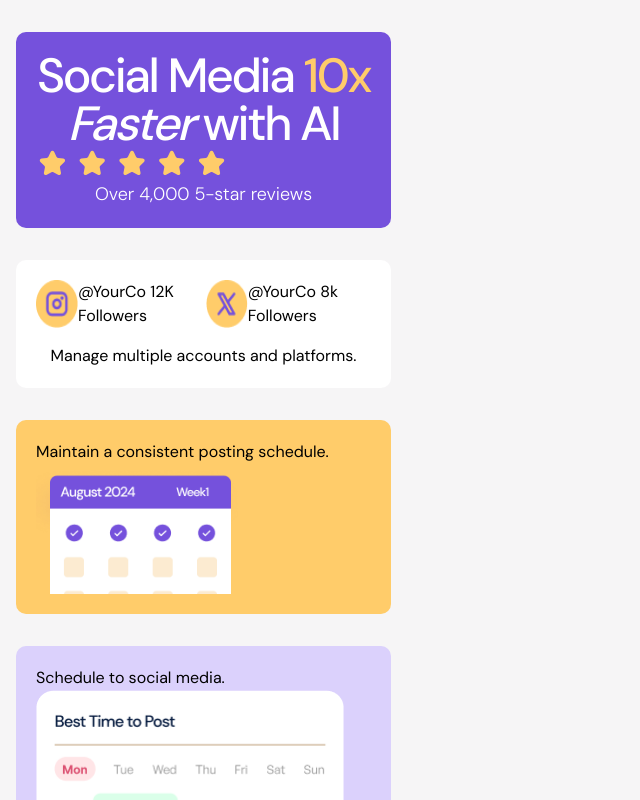
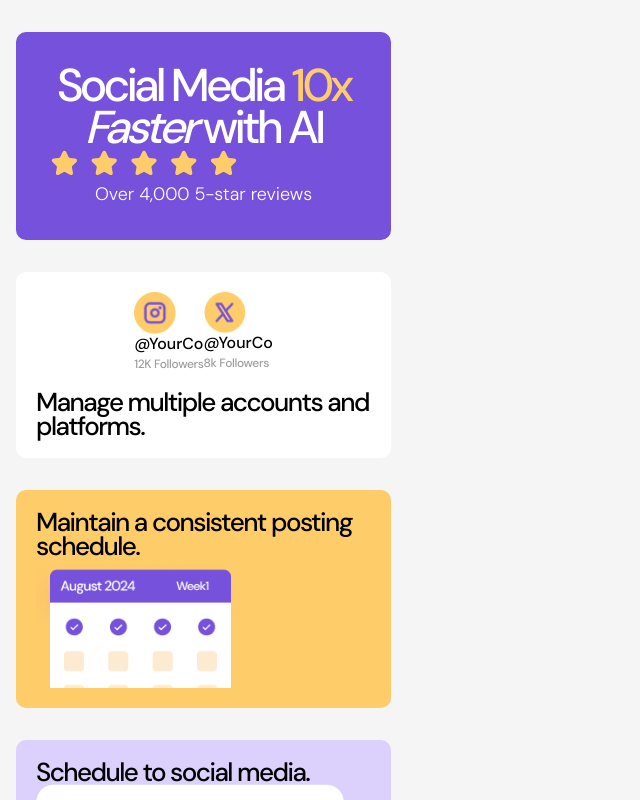
Before and after one commit to sorengrey/Frontend-Mentor-Bento-Grid, a Next.js app in the folder frontend-mentor-bento-grid/: page / in a window 1280 px wide. Shown: the top 800 px of the page, without its empty margins (0-640 px from the left). Built offline with nearby package versions, Linux system fonts and the light colour scheme.

Commit message:
Custom text styles
Created custom text styling to be reused throughout the page

```diff
--- a/frontend-mentor-bento-grid/src/app/globals.css
+++ b/frontend-mentor-bento-grid/src/app/globals.css
@@ -16,13 +16,6 @@
   --font-mono: var(--font-geist-mono);
 }
 
-.headline {
-  @apply text-white font-medium tracking-tighter text-5xl;
-}
-/* .text-preset-3 {
-  @apply bg-brandPurple text-white py-2 px-4 rounded-lg;
-} */
-
 @media (prefers-color-scheme: dark) {
   :root {
     --background: #0a0a0a;
@@ -35,3 +28,28 @@ body {
   color: var(--foreground);
   font-family: 'DM Sans', Helvetica, sans-serif;
 }
+
+
+/* Custom Styles */
+
+.headline {
+  @apply text-white font-medium tracking-[-0.085em] text-[46px] leading-[42px];
+}
+
+.text-preset-1 {
+  @apply text-black font-medium text-[16px] leading-[20px] tracking-[0px];
+}
+
+.text-preset-2 {
+  @apply text-black font-medium text-[18px] leading-[20px] tracking-[0px];
+}
+
+.text-preset-3 {
+  @apply text-black font-medium text-[26px] leading-[24px] tracking-[-0.06em];
+}
+
+.text-gray {
+  @apply text-[12px] text-[#9E9E9E] tracking-[-0.03em];
+}
+
+/* .mobile-defaults {} */
--- a/frontend-mentor-bento-grid/src/app/page.js
+++ b/frontend-mentor-bento-grid/src/app/page.js
@@ -4,11 +4,11 @@ export default function Home() {
   return (
     <div className="min-h-screen py-[32px] px-[16px] bg-[#F6F5F6]">
       <div className="grid grid-cols-1 max-w-[375px] items-center justify-items-center gap-[32px] margin-auto">
-        <div className="flex flex-col headline p-[20px] bg-[#7551DC] inline-block text-center rounded-[10px] w-full">
+        <div className="flex flex-col headline p-[32px] bg-[#7551DC] inline-block text-center rounded-[10px] w-full">
           Social Media
           <div className="flex text-[#FFCC6A] inline"> 10x </div>
-          <i>Faster</i> with AI
-          <div className="text-center margin-auto">
+          <i>Faster </i>with AI
+          <div className="">
             <Image
               src="/stars.svg"
               alt="five stars"
@@ -21,32 +21,32 @@ export default function Home() {
             Over 4,000 5-star reviews
           </div>
         </div>
-        <div className="flex flex-col items-center p-[20px] bg-white text-black rounded-[10px] padding-[16px]">
-          <div className="inline-flex bg-white mb-[16px]">
-            <div className="inline-flex">
+        <div className="flex flex-col items-center p-[20px] bg-white text-preset-3 rounded-[10px] padding-[16px]">
+          <div className="inline-flex bg-white mb-[16px] text-preset-1">
+            <div className="inline">
               <Image
                 src="/camera.png"
                 alt="instagram logo"
                 width="42"
                 height="42"
               />
-              @YourCo 12K Followers
+              @YourCo <div className="text-gray">12K Followers</div>
             </div>
-            <div className="inline-flex padding-[12px]">
+            <div className="inline padding-[12px] text-preset-1">
               <Image src="/twitter.png" alt="x logo" width="42" height="42" />
-              @YourCo 8k Followers
+              @YourCo <div className="text-gray">8k Followers</div>
             </div>
           </div>
           Manage multiple accounts and platforms.
         </div>
-        <div className="bg-[#FFCC6A] items-center rounded-[10px] p-[20px] w-full text-black">
+        <div className="bg-[#FFCC6A] items-center rounded-[10px] p-[20px] w-full text-preset-3">
           Maintain a consistent posting schedule.
           <Image src="/calendar.png" alt="calendar" width="208" height="157" />
         </div>
         <div className="bg-[#DBD1FC] rounded-[10px] p-[20px] text-black">
-          <div> Schedule to social media.</div>
+          <div className="text-preset-3"> Schedule to social media.</div>
           <Image src="/graph.png" alt="graph" width="308" height="272" />
-          <div>
+          <div className="text-preset-2">
             Optimize post timings to publish content at the perfect time for
             your audience.
           </div>
```
